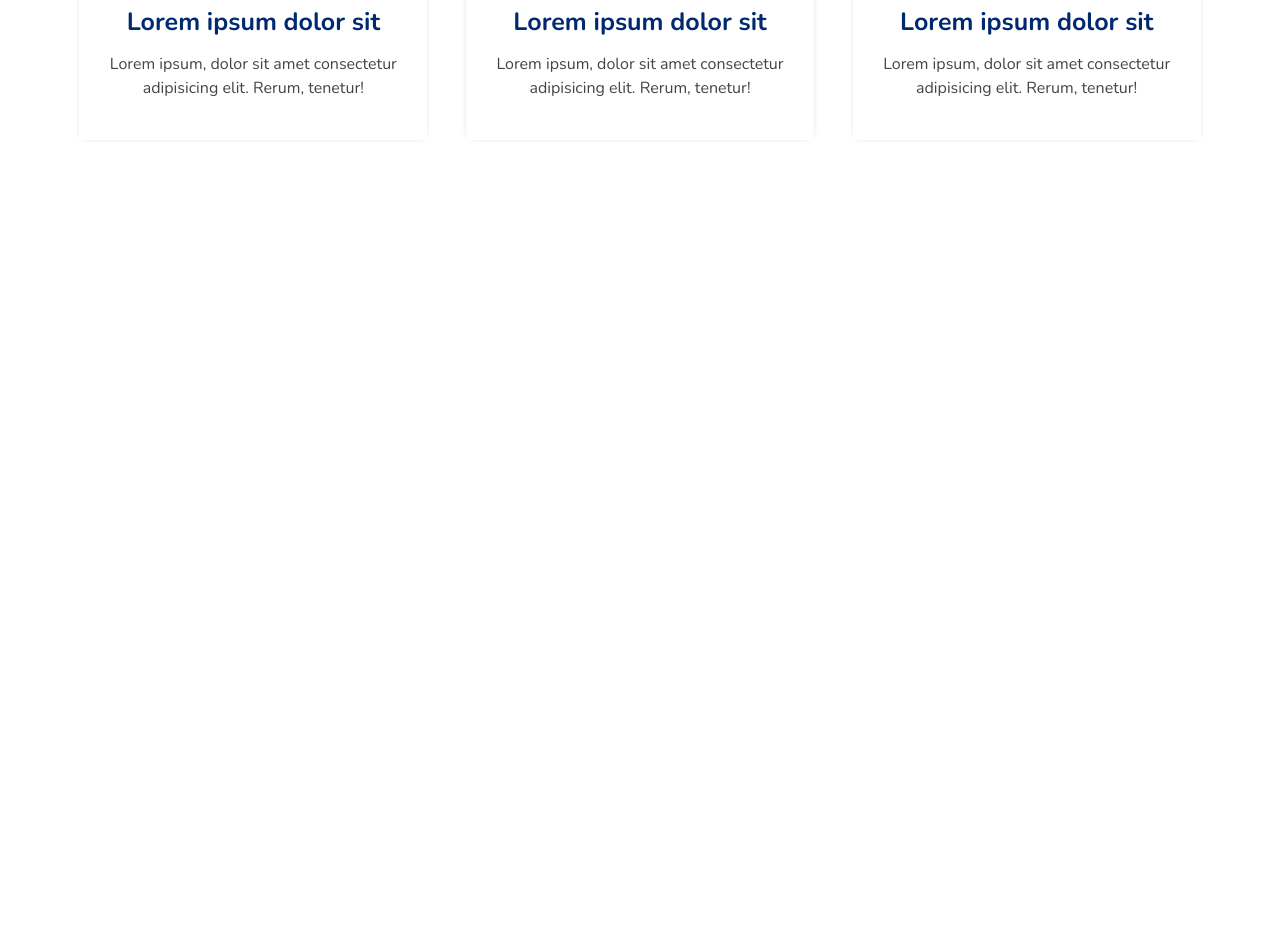
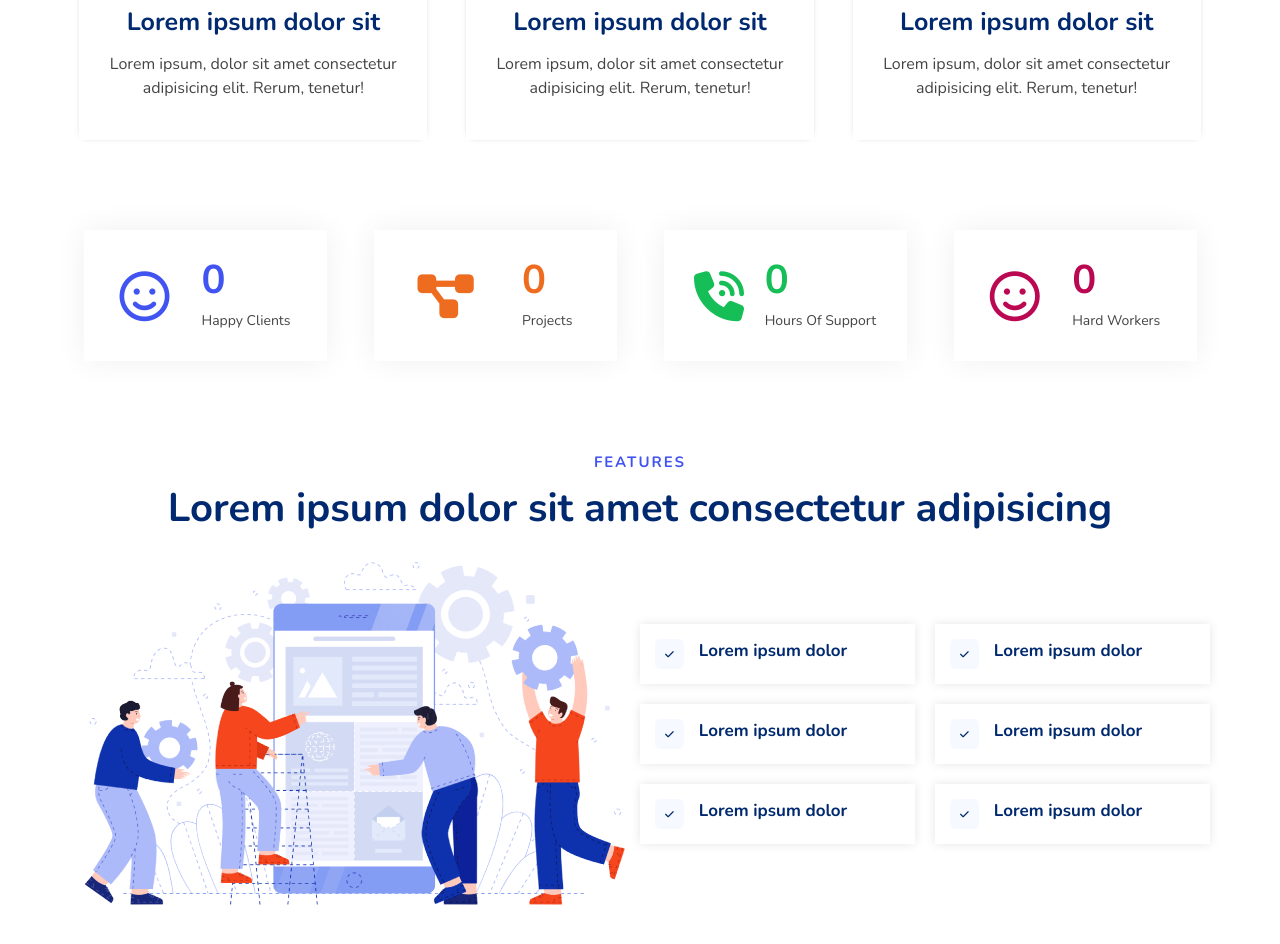
Before and after one commit to Mohamed-Emad352/Flex-Start, a website: page index.html in a window 1280 px wide. Shown: the part 1758-2702 px from the top of the page. Before the commit the page ends 1998 px from the top, so only its background shows below. Drawn offline with nearby package versions, Linux system fonts and the light colour scheme.

Commit message:
Added Section 3

```diff
--- /dev/null
+++ b/Assets/Scss/layout/_section-2.scss
@@ -0,0 +1,57 @@
+#section-2 {
+  font-family: $font-secondary;
+  .row {
+    display: grid !important;
+    grid-template-columns: repeat(4, 1fr);
+    grid-column-gap: 2rem;
+    .col-md-3 {
+      max-width: 100%;
+      padding: 2rem;
+      box-shadow: 0px 0px 30px #f0f0f0;
+      width: 90%;
+      margin: auto;
+      display: flex;
+      justify-content: space-around;
+      align-items: center;
+      span {
+        font-size: 4rem;
+        font-weight: bolder;
+      }
+      p {
+        font-size: 1.4rem;
+        color: $dark;
+      }
+      i {
+        font-size: 5rem;
+      }
+    }
+    .col-md-3:nth-child(1) {
+      i,
+      span {
+        color: $color-font-secondary;
+      }
+    }
+    .col-md-3:nth-child(2) {
+      i,
+      span {
+        color: #ee6c20;
+      }
+    }
+    .col-md-3:nth-child(3) {
+      i,
+      span {
+        color: #15be56;
+      }
+    }
+    .col-md-3:nth-child(4) {
+      i,
+      span {
+        color: #bb0852;
+      }
+    }
+    @include media($tablet) {
+      grid-template-columns: 1fr;
+      grid-row-gap: 2rem;
+    }
+  }
+}
--- /dev/null
+++ b/Assets/Scss/layout/_section-3.scss
@@ -0,0 +1,52 @@
+#section-3 {
+  font-family: $font-secondary;
+  p {
+    color: $color-font-secondary;
+    font-weight: bolder;
+    font-size: 1.5rem;
+    letter-spacing: 2px;
+  }
+  h1 {
+    color: $color-font-primary;
+    font-weight: bolder;
+    font-size: 4rem;
+  }
+  .row {
+    align-items: center !important;
+  }
+  .gridview {
+    display: grid;
+    grid-template-columns: repeat(2, 1fr);
+    padding: 3rem 0 3rem 0;
+    grid-gap: 2rem;
+    @include media($mobile) {
+      grid-template-columns: 1fr;
+      width: 90%;
+      margin: auto;
+    }
+    div {
+      padding: 1.5rem;
+      box-shadow: 0 0 10px 0px #e6e6e6;
+      display: flex;
+      align-items: center;
+      color: $color-font-primary;
+      i {
+        margin-right: 15px;
+        transition: 0.2s ease-in-out color, 0.2s ease-in-out background-color;
+        padding: 10px;
+        background-color: $color-background-secondary;
+        border-radius: 5px;
+      }
+      h4 {
+        font-weight: bolder;
+        font-size: 1.7rem;
+      }
+    }
+    div:hover {
+      i {
+        background-color: $color-background-primary;
+        color: white;
+      }
+    }
+  }
+}
--- a/Assets/Scss/style.scss
+++ b/Assets/Scss/style.scss
@@ -20,6 +20,8 @@
 @import "layout/sidebar";
 @import "layout/main";
 @import "layout/section-1";
+@import "layout/section-2";
+@import "layout/section-3";
 
 //pages inputs
 @import "pages/home";
@@ -36,16 +38,13 @@
 html {
   box-sizing: border-box;
   font-size: 62.5%;
-  @include media($laptop) {
+
+  @include media($tablet) {
     font-size: 60%;
   }
 
-  @include media($tablet) {
+  @include media($mobile) {
     font-size: 55%;
-  }
-
-  @include media($mobile) {
-    font-size: 50%;
   }
 }
 
--- a/index.html
+++ b/index.html
@@ -242,10 +242,136 @@
       </div>
     </section>
 
+    <section id="section-2" class="py-5">
+      <div class="container py-5">
+        <div class="row">
+          <div class="col-md-3" data-aos="fade-up" data-aos-duration="1000">
+            <i class="far fa-smile"></i>
+            <div>
+              <span
+                class="countup-number mb-4 purecounter"
+                id="countup-1"
+                data-purecounter-start="0"
+                data-purecounter-end="232"
+                data-purecounter-duration="3"
+                >0</span
+              >
+              <p>Happy Clients</p>
+            </div>
+          </div>
+          <div class="col-md-3" data-aos="fade-up" data-aos-duration="1000">
+            <i class="fas fa-project-diagram"></i>
+            <div>
+              <span
+                class="countup-number mb-4 purecounter"
+                data-purecounter-start="0"
+                data-purecounter-end="521"
+                data-purecounter-duration="3"
+                >0</span
+              >
+              <p>Projects</p>
+            </div>
+          </div>
+          <div class="col-md-3" data-aos="fade-up" data-aos-duration="1000">
+            <i class="fas fa-phone-volume"></i>
+            <div>
+              <span
+                class="countup-number mb-4 purecounter"
+                data-purecounter-start="0"
+                data-purecounter-end="1463"
+                data-purecounter-duration="3"
+                >0</span
+              >
+              <p>Hours Of Support</p>
+            </div>
+          </div>
+          <div class="col-md-3" data-aos="fade-up" data-aos-duration="1000">
+            <i class="far fa-smile"></i>
+            <div>
+              <span
+                class="countup-number mb-4 purecounter"
+                data-purecounter-start="0"
+                data-purecounter-end="15"
+                data-purecounter-duration="20"
+                >0</span
+              >
+              <p>Hard Workers</p>
+            </div>
+          </div>
+        </div>
+      </div>
+    </section>
+
+    <section id="section-3" class="py-5">
+      <div class="container">
+        <div data-aos="fade-up" data-aos-duration="1500">
+          <p class="text-center mb-3">FEATURES</p>
+          <h1 class="text-center mb-5">
+            Lorem ipsum dolor sit amet consectetur adipisicing
+          </h1>
+        </div>
+        <div class="row mt-3">
+          <div class="col-lg-6" data-aos="fade-up" data-aos-duration="1500">
+            <img src="Assets/images/features.png" class="img-fluid" alt="" />
+          </div>
+          <div class="col-lg-6 gridview">
+            <div
+              data-aos="fade-up"
+              data-aos-duration="1500"
+              data-aos-delay="300"
+            >
+              <i class="fas fa-check"></i>
+              <h4>Lorem ipsum dolor</h4>
+            </div>
+            <div
+              data-aos="fade-up"
+              data-aos-duration="1500"
+              data-aos-delay="300"
+            >
+              <i class="fas fa-check"></i>
+              <h4>Lorem ipsum dolor</h4>
+            </div>
+            <div
+              data-aos="fade-up"
+              data-aos-duration="1500"
+              data-aos-delay="500"
+            >
+              <i class="fas fa-check"></i>
+              <h4>Lorem ipsum dolor</h4>
+            </div>
+            <div
+              data-aos="fade-up"
+              data-aos-duration="1500"
+              data-aos-delay="500"
+            >
+              <i class="fas fa-check"></i>
+              <h4>Lorem ipsum dolor</h4>
+            </div>
+            <div
+              data-aos="fade-up"
+              data-aos-duration="1500"
+              data-aos-delay="700"
+            >
+              <i class="fas fa-check"></i>
+              <h4>Lorem ipsum dolor</h4>
+            </div>
+            <div
+              data-aos="fade-up"
+              data-aos-duration="1500"
+              data-aos-delay="700"
+            >
+              <i class="fas fa-check"></i>
+              <h4>Lorem ipsum dolor</h4>
+            </div>
+          </div>
+        </div>
+      </div>
+    </section>
+
     <div class="black__overlay"></div>
-
     <script src="node_modules/aos/dist/aos.js"></script>
     <script src="node_modules/@splidejs/splide/dist/js/splide.min.js"></script>
-    <script defer src="Assets/js/script.js"></script>
+    <script src="node_modules/@srexi/purecounterjs/dist/purecounter.js"></script>
+    <script src="Assets/js/script.js"></script>
   </body>
 </html>
--- a/package.json
+++ b/package.json
@@ -14,9 +14,9 @@
   "license": "ISC",
   "dependencies": {
     "@splidejs/splide": "^2.4.21",
+    "@srexi/purecounterjs": "^1.1.1",
     "aos": "^2.3.4",
     "bootstrap": "^4.6.0",
-    "countup.js": "^2.0.7",
     "photoswipe": "^4.1.3"
   }
 }
```
Also changed, not shown: Assets/css/style.min.css, 2 other files.
